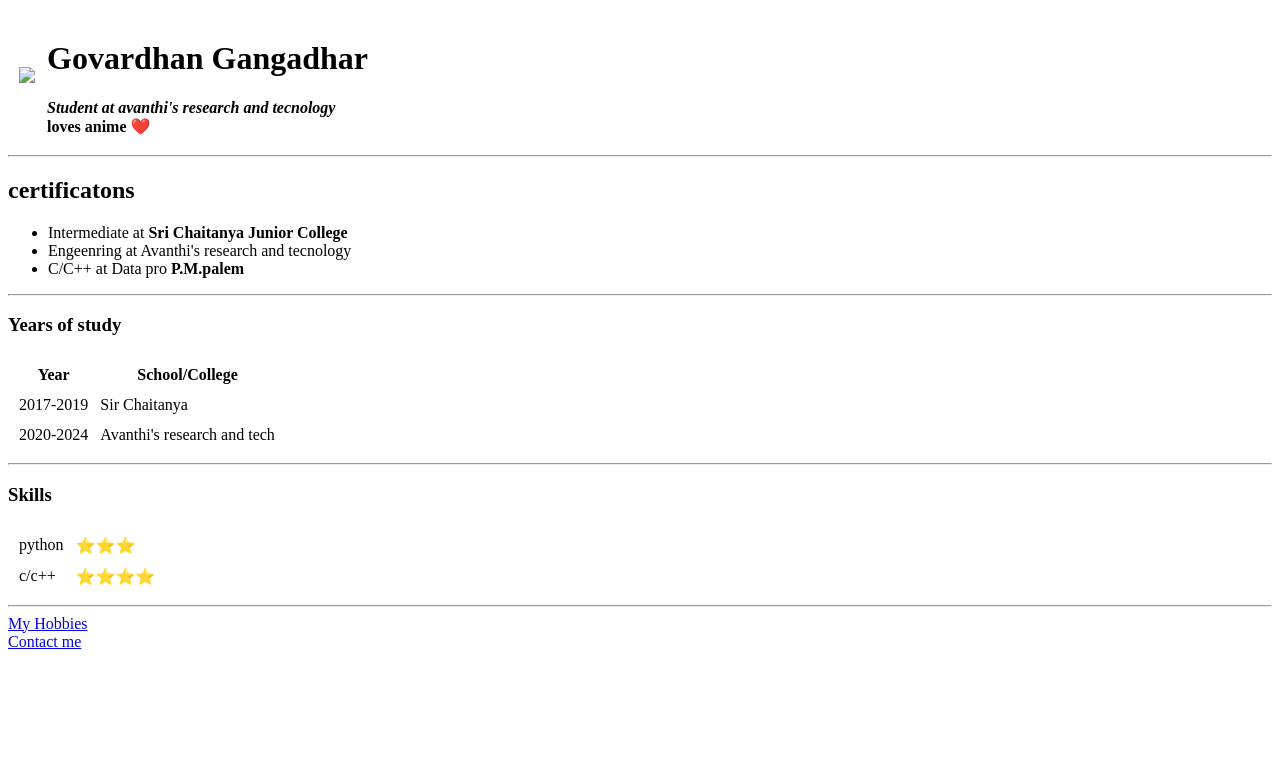
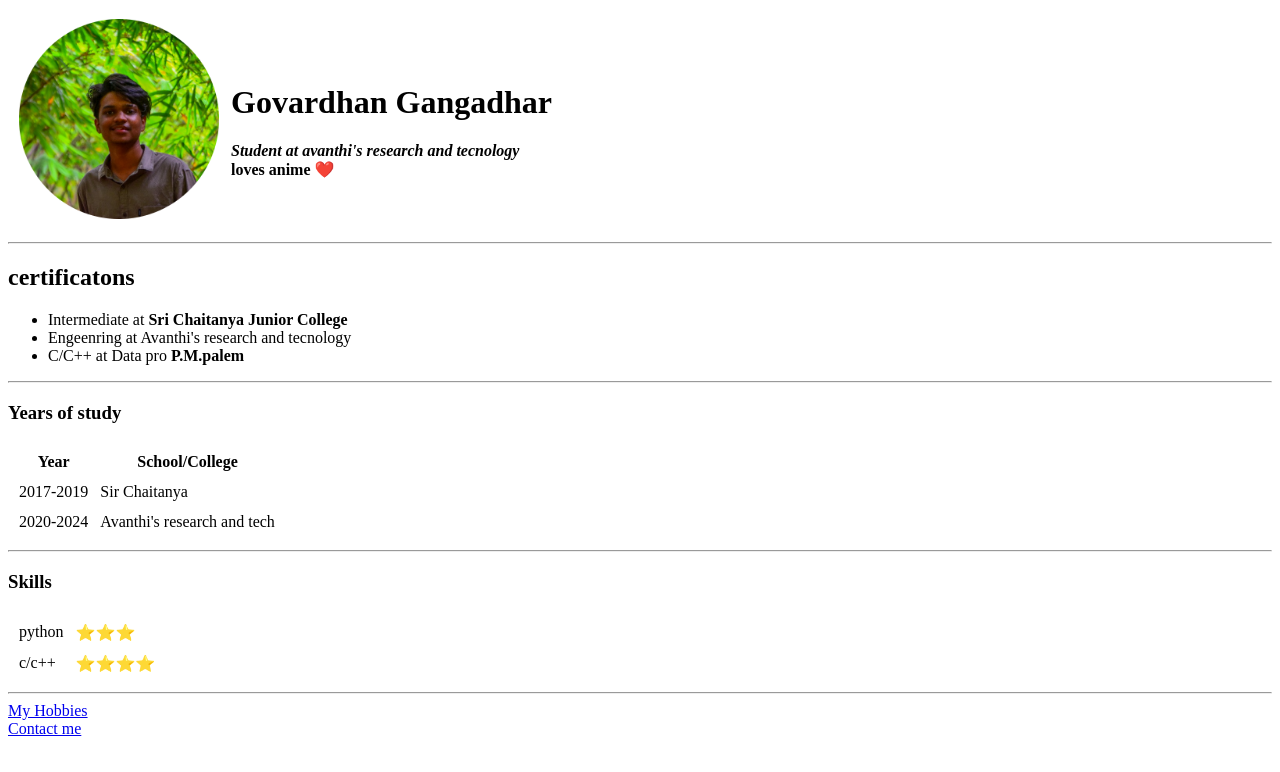
Before and after one commit to govardhan023/cv, a plain HTML site: page index.html in a window 1280 px wide. Drawn offline with Linux system fonts and the light colour scheme.

Commit message:
Update index.html

```diff
--- a/index.html
+++ b/index.html
@@ -9,7 +9,7 @@
 <body>
     <table cellspacing="10">
         <tr>
-            <td><img src="me-modified.png" style="height:200px;"></td>
+            <td><img src="images/me-modified.png" style="height:200px;"></td>
             <td>
                 <h1>Govardhan Gangadhar</h1>
                 <em><b>Student at avanthi's research and tecnology</b></em><br>
```
